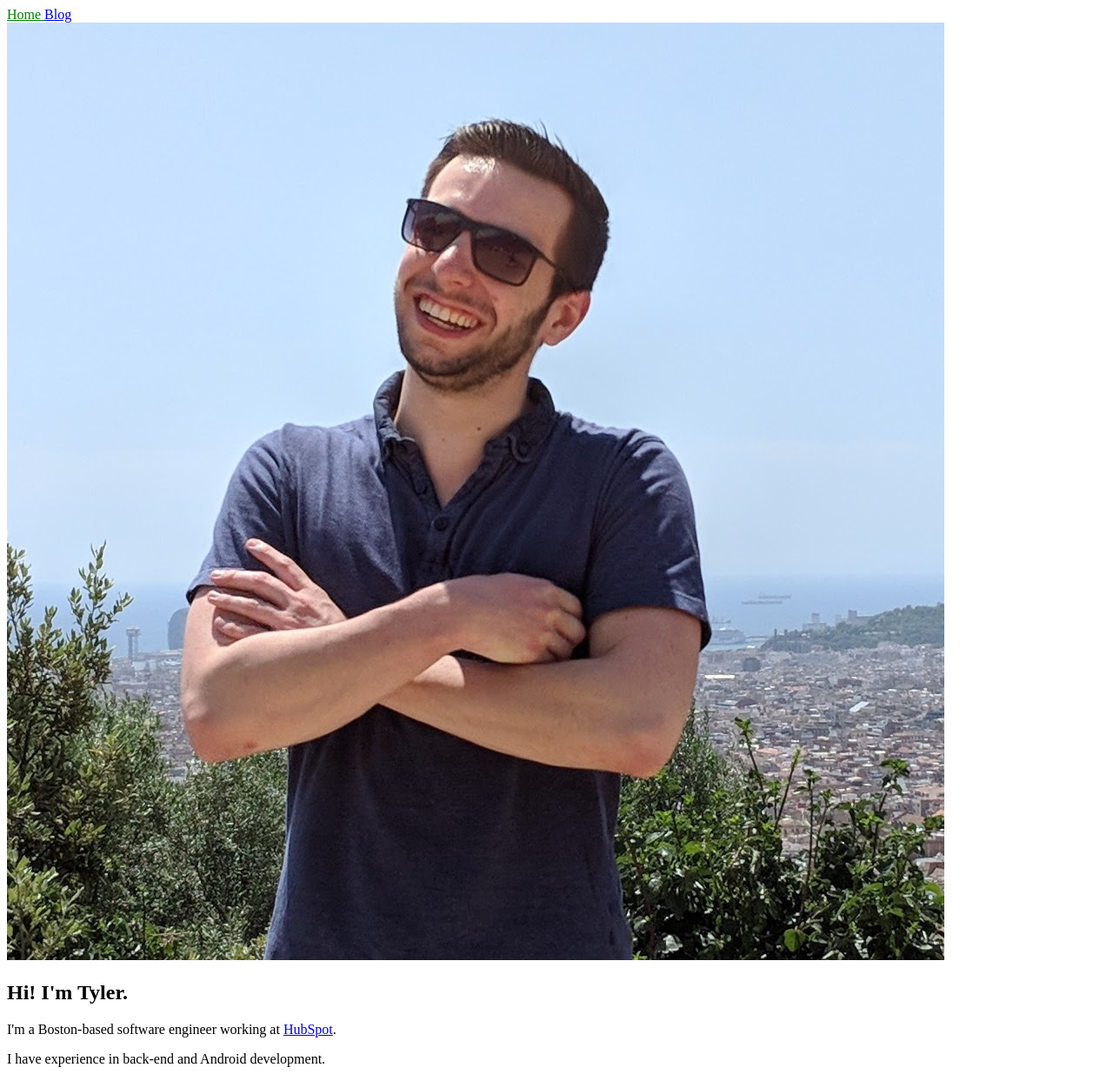
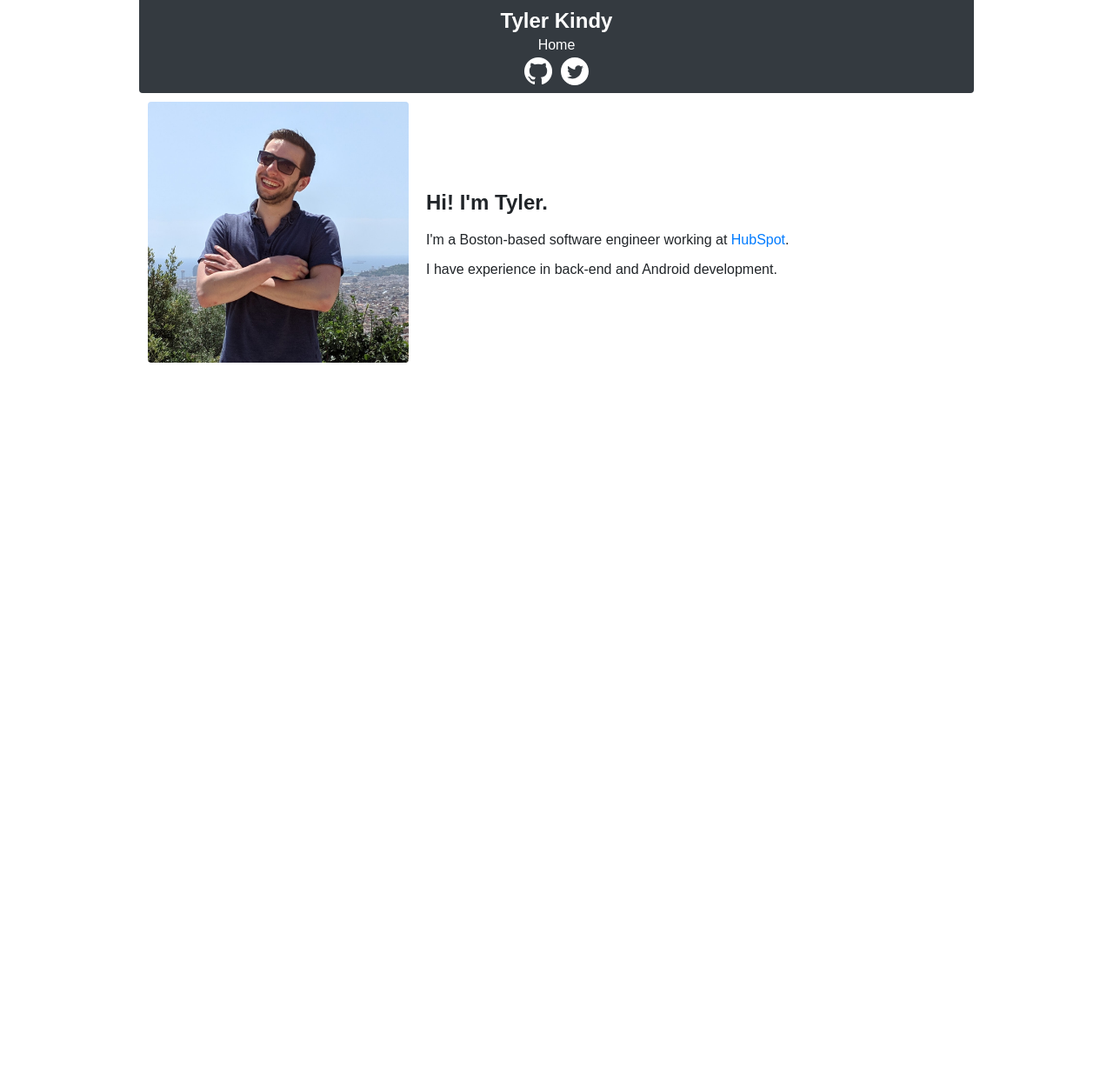
Before and after one commit to tkindy/website, a Jekyll site: the page built from index.html, in a window 1280 px wide. Shown: the whole page at 87% size. Built offline with Jekyll 4.4.1, drawn with Linux system fonts in a browser that asks for light colours; after the commit the page ends 900 px from its top, so only the background shows below that.

Commit message:
Style the homepage

```diff
--- a/_data/nav.yml
+++ b/_data/nav.yml
@@ -1,4 +1,4 @@
 - name: Home
   link: /
-- name: Blog
-  link: /blog.html
+# - name: Blog
+#   link: /blog.html
--- /dev/null
+++ b/_data/social.yml
@@ -0,0 +1,6 @@
+- name: GitHub
+  image: github.png
+  link: https://github.com/tkindy
+- name: Twitter
+  image: twitter.svg
+  link: https://twitter.com/TylerKindy
--- a/_includes/nav.html
+++ b/_includes/nav.html
@@ -1,7 +1,15 @@
 <nav>
+  <div class="name">
+    <h1>Tyler Kindy</h1>
+  </div>
+  <div class="pages">
   {% for item in site.data.nav %}
-    <a href="{{ item.link }}" {% if page.url == item.link %}class="current"{% endif %}>
-      {{ item.name }}
-    </a>
+    <a href="{{ item.link }}" {% if page.url == item.link %}class="current"{% endif %}>{{ item.name }}</a>
   {% endfor %}
+  </div>
+  <div class="social-links">
+    {% for item in site.data.social %}
+      <a href="{{ item.link }}"><img src="/assets/images/{{ item.image }}" alt="{{ item.name }}" /></a>
+    {% endfor %}
+  </div>
 </nav>
--- a/_layouts/default.html
+++ b/_layouts/default.html
@@ -22,8 +22,10 @@
 </head>
 
 <body>
-  {% include nav.html %}
-  {{ content }}
+  <div class="container">
+    {% include nav.html %}
+    {{ content }}
+  </div>
 </body>
 
 </html>
--- a/_sass/main.scss
+++ b/_sass/main.scss
@@ -1,3 +1,81 @@
-.current {
-  color: green;
+// General
+
+.container {
+  width: 75%;
+  margin: auto;
 }
+
+body {
+  font-family: Arial, Helvetica, sans-serif;
+  margin: 0;
+  color: rgb(33, 37, 41);
+}
+
+a {
+  color: rgb(0, 123, 255);
+  text-decoration-line: none;
+}
+
+// Navigation
+
+nav {
+  background-color: rgb(52, 58, 64);
+  padding: 5px;
+  border-bottom-left-radius: 4px;
+  border-bottom-right-radius: 4px;
+}
+
+
+.name {
+  color: white;
+  width: max-content;
+  margin: auto;
+}
+
+.name h1 {
+  margin: 5px 0;
+}
+
+.social-links img {
+  width: 32px;
+  height: 32px;
+}
+
+.pages, .social-links {
+  width: max-content;
+  margin: auto;
+}
+
+.pages {
+  margin-bottom: 5px;
+}
+
+.pages > a {
+  margin: 0 3px;
+  color: white;
+}
+
+.social-links > a {
+  margin: 0 3px;
+}
+
+// Home
+
+.home-container {
+  display: flex;
+  flex-wrap: wrap;
+  align-items: center;
+}
+
+.home-container > * {
+  margin: 10px;
+}
+
+.me-img {
+  border-radius: 4px;
+  width: 300px;
+}
+
+.me-description {
+  flex: 1;
+}
--- a/index.html
+++ b/index.html
@@ -1,8 +1,9 @@
 ---
 ---
 
-<img src="/assets/images/tyler.jpg" alt="Tyler" />
-<div>
+<div class="home-container">
+  <img class="me-img" src="/assets/images/tyler.jpg" alt="Tyler" />
+  <div class="me-description">
     <h2>Hi! I'm Tyler.</h2>
     <p>
       I'm a Boston-based software engineer working at
@@ -10,3 +11,4 @@
     </p>
     <p>I have experience in back-end and Android development.</p>
   </div>
+</div>
```
Lines whose indentation alone changed are shown as unchanged.
